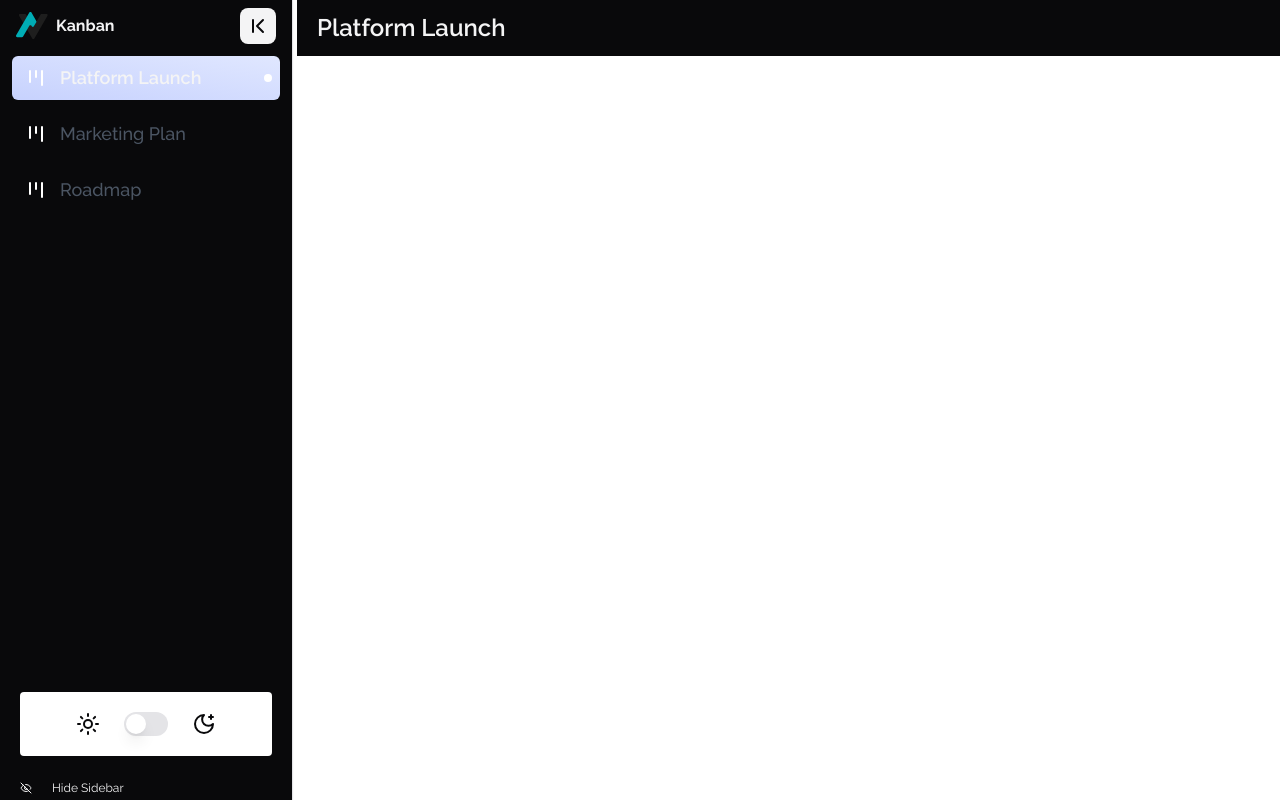
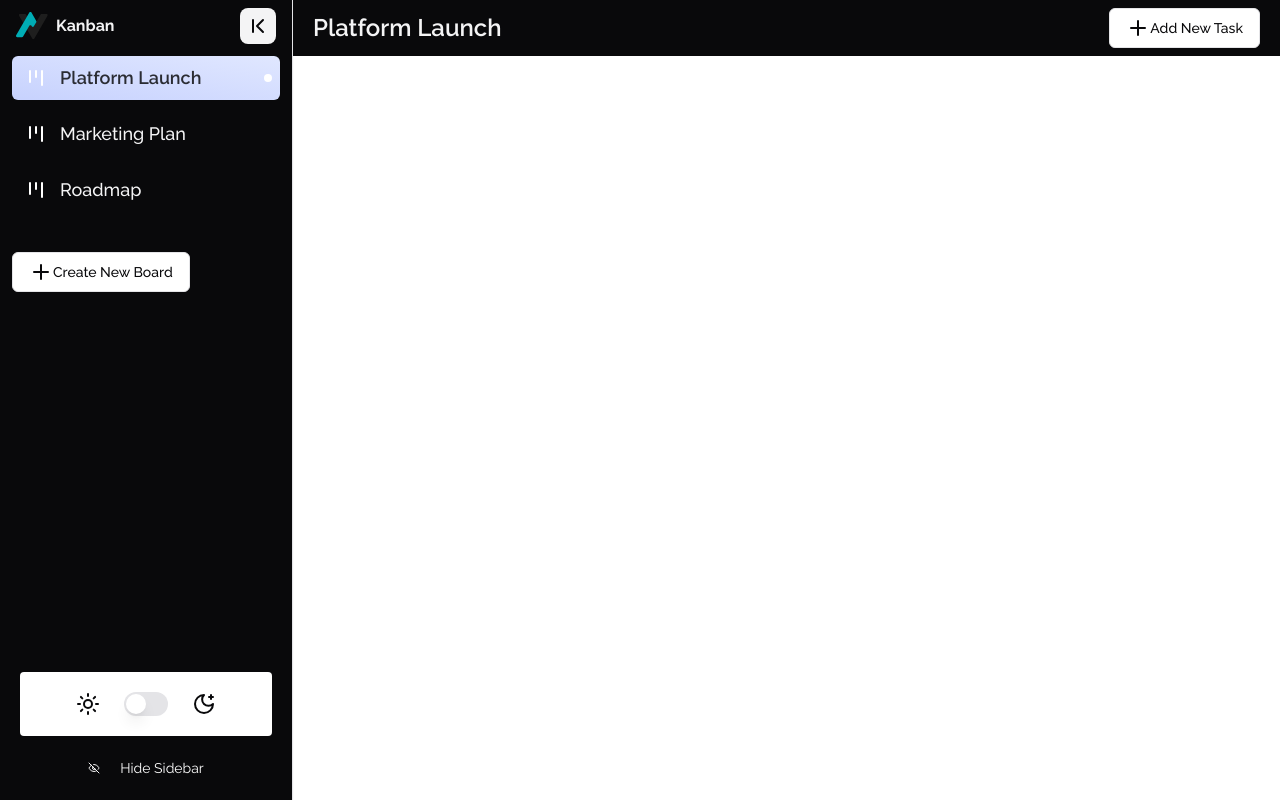
Before and after one commit to Headbwoi/sync, a Next.js app: page / in a window 1280 px wide. Built offline with nearby package versions, Linux system fonts and the light colour scheme.

Commit message:
add task n board modals

```diff
--- a/package.json
+++ b/package.json
@@ -9,6 +9,7 @@
     "lint": "next lint"
   },
   "dependencies": {
+    "@hookform/resolvers": "^3.2.0",
     "@radix-ui/react-accordion": "^1.1.2",
     "@radix-ui/react-aspect-ratio": "^1.0.3",
     "@radix-ui/react-checkbox": "^1.0.4",
@@ -35,9 +36,11 @@
     "postcss": "8.4.27",
     "react": "18.2.0",
     "react-dom": "18.2.0",
+    "react-hook-form": "^7.45.4",
     "tailwind-merge": "^1.14.0",
     "tailwindcss": "3.3.3",
     "tailwindcss-animate": "^1.0.6",
-    "typescript": "5.1.6"
+    "typescript": "5.1.6",
+    "zod": "^3.22.0"
   }
 }
--- a/src/app/layout.tsx
+++ b/src/app/layout.tsx
@@ -20,7 +20,7 @@ export default function RootLayout({
     <html lang="en">
       <body className={`${raleway.className} bg-background`}>
         <ThemeProvider attribute="class" defaultTheme="system" enableSystem>
-          <div className="flex overflow-x-scroll">
+          <div className="flex min-w-full">
             <BoardContextProvider>
               <Sidebar />
               {children}
--- a/src/app/page.tsx
+++ b/src/app/page.tsx
@@ -1,10 +1,15 @@
+"use client"
 import PageHeader from "@/components/layouts/page-header"
+import { TaskContextProvider } from "@/context/task-context"
 
 export default function Home() {
   return (
-    <div className="relative w-full">
-      <PageHeader />
-      <main></main>
+    <div className="relative min-w-screen w-full">
+      <TaskContextProvider>
+        <PageHeader />
+
+        <main className=""></main>
+      </TaskContextProvider>
     </div>
   )
 }
--- /dev/null
+++ b/src/components/boards/create-new-board.tsx
@@ -0,0 +1,95 @@
+import { Button } from "@/components/ui/button"
+import {
+  Dialog,
+  DialogContent,
+  DialogDescription,
+  DialogFooter,
+  DialogHeader,
+  DialogTitle,
+  DialogTrigger,
+} from "@/components/ui/dialog"
+import { Input } from "@/components/ui/input"
+import { useMediaQuery } from "@/hooks/useMediaQuery"
+import { PlusIcon } from "lucide-react"
+import { Textarea } from "../ui/textarea"
+import {
+  Select,
+  SelectContent,
+  SelectItem,
+  SelectTrigger,
+  SelectValue,
+} from "../ui/select"
+
+export function CreateNewBoard({ expanded }: { expanded: boolean }) {
+  const matches = useMediaQuery("(min-width: 768px)")
+  return (
+    <Dialog>
+      <DialogTrigger asChild>
+        <Button variant={"outline"}>
+          {!expanded ? (
+            <PlusIcon />
+          ) : matches ? (
+            <>
+              <PlusIcon /> Create New Board
+            </>
+          ) : (
+            <PlusIcon />
+          )}
+        </Button>
+      </DialogTrigger>
+      <DialogContent className="sm:max-w-[425px]">
+        <DialogHeader>
+          <DialogTitle>Create New Boards</DialogTitle>
+          <DialogDescription>
+            Add a new board to your board here
+          </DialogDescription>
+        </DialogHeader>
+        <form className="flex flex-col gap-4 py-4">
+          {/* title */}
+          <div className="flex flex-col items-start gap-4">
+            <label htmlFor="title" className="text-sm text-right">
+              Title
+            </label>
+            <Input
+              id="title"
+              className="col-span-3"
+              placeholder="e.g. take coffee break"
+            />
+          </div>
+
+          {/* description */}
+          <div className="flex flex-col items-start gap-5">
+            <label htmlFor="description" className="text-sm text-right">
+              Description
+            </label>
+            <Textarea
+              id="description"
+              className="col-span-3"
+              placeholder="e.g. it is always good to take a break and touch grass"
+            />
+          </div>
+
+          {/* status */}
+          <div className="flex flex-col items-start gap-5">
+            <label htmlFor="status" className="text-sm text-right">
+              Status
+            </label>
+            <Select>
+              <SelectTrigger>
+                <SelectValue placeholder="Todo" />
+              </SelectTrigger>
+              <SelectContent>
+                <SelectItem value="todo">Todo</SelectItem>
+                <SelectItem value="doing">Doing</SelectItem>
+                <SelectItem value="done">Done</SelectItem>
+              </SelectContent>
+            </Select>
+          </div>
+        </form>
+        <DialogFooter>
+          <Button type="submit">Save changes</Button>
+        </DialogFooter>
+      </DialogContent>
+    </Dialog>
+  )
+}
--- a/src/components/layouts/page-header.tsx
+++ b/src/components/layouts/page-header.tsx
@@ -1,14 +1,26 @@
 "use client"
 
 import { useBoardContext } from "@/context/board-context"
+import { Button } from "../ui/button"
+import { useMediaQuery } from "@/hooks/useMediaQuery"
+import { PlusIcon } from "lucide-react"
+import { useTaskContext } from "@/context/task-context"
+import { AddTaskModal } from "../tasks/add-task-modal"
 
 function PageHeader() {
-  const { boards, selectedBoard, setSelectedBoard } = useBoardContext()
+  const { selectedBoard } = useBoardContext()
+  const matches = useMediaQuery("(min-width: 768px)")
+  const { setOpenTaskModal } = useTaskContext()
+
   return (
-    <div className="absolute top-0 flex items-center w-full h-12 px-5 ml-1 lg:h-14 bg-foreground">
+    <div
+      className={` flex items-center justify-between h-12 px-5 lg:h-14 bg-foreground`}
+    >
       <p className="text-lg font-semibold capitalize lg:text-2xl text-secondary">
         {selectedBoard}
       </p>
+
+      <AddTaskModal />
     </div>
   )
 }
--- a/src/components/layouts/side-bar.tsx
+++ b/src/components/layouts/side-bar.tsx
@@ -6,13 +6,16 @@ import {
   EyeOff,
   SunIcon,
   MoonStar,
+  PlusIcon,
 } from "lucide-react"
-import { useEffect, useState } from "react"
+import { useState } from "react"
 import { Icons } from "../icons"
 import { useBoardContext } from "@/context/board-context"
 import { useTheme } from "next-themes"
 import { useWindowSize } from "@/hooks/useWindowSize"
 import { Switch } from "../ui/switch"
+import { Button } from "../ui/button"
+import { CreateNewBoard } from "../boards/create-new-board"
 
 export default function Sidebar() {
   const [expanded, setExpanded] = useState(true)
@@ -39,12 +42,11 @@ export default function Sidebar() {
         </div>
 
         <>
-          <ul className="flex-1 px-3">
-            <div className="space-y-3">
+          <div className="flex-1 px-3">
+            <ul className="space-y-3">
               {boards.map((board) => {
                 const isActive = board === selectedBoard
                 return (
-                  <>
                   <SidebarItem
                     active={isActive}
                     alert={isActive}
@@ -52,14 +54,17 @@ export default function Sidebar() {
                     text={board}
                     key={board}
                   />
-                  </>
                 )
               })}
+            </ul>
+
+            <div className="pt-10">
+              <CreateNewBoard expanded={expanded} />
             </div>
-          </ul>
+          </div>
         </>
 
-        <section className="px-5 space-y-5">
+        <section className="p-5 space-y-5">
           <div
             className={`flex items-center justify-center gap-6 p-5 rounded-sm bg-background ${
               !expanded && "overflow-hidden w-0 invisible"
@@ -77,7 +82,7 @@ export default function Sidebar() {
           </div>
 
           <div
-            className={`flex items-center gap-5 text-xs cursor-pointer text-secondary ${
+            className={`flex items-center justify-center gap-5 text-sm cursor-pointer text-background ${
               !expanded && "overflow-hidden w-0"
             }`}
             onClick={() => setExpanded(false)}
@@ -112,14 +117,13 @@ export function SidebarItem({
         transition-colors group
         ${
           active
-            ? "bg-gradient-to-tr from-indigo-200 to-indigo-100 text-secondary font-semibold"
-            : "hover:bg-indigo-50 text-gray-600"
+            ? "bg-gradient-to-tr from-indigo-200 to-indigo-100 text-black/80 font-semibold"
+            : "hover:bg-background hover:text-foreground text-muted"
         }
     `}
       onClick={() => setSelectedBoard(text)}
-      key={text}
     >
-      <KanbanIcon className="text-card" />
+      <KanbanIcon className="text-card group-hover:text-foreground" />
       <span
         className={`overflow-hidden transition-all capitalize ${
           expanded ? "w-52 ml-3" : "w-0"
--- /dev/null
+++ b/src/components/tasks/add-task-modal.tsx
@@ -0,0 +1,123 @@
+import { Button } from "@/components/ui/button"
+import {
+  Dialog,
+  DialogContent,
+  DialogDescription,
+  DialogFooter,
+  DialogHeader,
+  DialogTitle,
+  DialogTrigger,
+} from "@/components/ui/dialog"
+import { Input } from "@/components/ui/input"
+import { useMediaQuery } from "@/hooks/useMediaQuery"
+import { PlusIcon } from "lucide-react"
+import { Textarea } from "../ui/textarea"
+import {
+  Select,
+  SelectContent,
+  SelectItem,
+  SelectTrigger,
+  SelectValue,
+} from "../ui/select"
+import { useForm } from "react-hook-form"
+import { z } from "zod"
+import { zodResolver } from "@hookform/resolvers/zod"
+
+const TaskSchema = z.object({
+  title: z.string(),
+  description: z.string(),
+  // status: z.enum(["todo", "done", "pending"])
+  status: z.string(),
+  //   sub_tasks: z.array(z.string()),
+})
+
+type TaskType = z.infer<typeof TaskSchema>
+
+export function AddTaskModal() {
+  const matches = useMediaQuery("(min-width: 768px)")
+
+  const {
+    handleSubmit,
+    register,
+    formState: { errors },
+  } = useForm<TaskType>({
+    resolver: zodResolver(TaskSchema),
+  })
+
+  const onSubmit = (tasks: TaskType) => {
+    console.log(tasks)
+  }
+
+  return (
+    <Dialog>
+      <DialogTrigger asChild>
+        <Button variant={"outline"}>
+          {matches ? (
+            <>
+              <PlusIcon /> Add New Task
+            </>
+          ) : (
+            <PlusIcon />
+          )}
+        </Button>
+      </DialogTrigger>
+      <DialogContent>
+        <DialogHeader>
+          <DialogTitle>Add New Task</DialogTitle>
+          <DialogDescription>
+            Add a new task to your board here
+          </DialogDescription>
+        </DialogHeader>
+        <form
+          className="flex flex-col gap-4 py-4"
+          onSubmit={handleSubmit(onSubmit)}
+        >
+          {/* title */}
+          <div className="flex flex-col items-start gap-4">
+            <label htmlFor="title" className="text-sm text-right">
+              Title
+            </label>
+            <Input
+              id="title"
+              className="col-span-3"
+              placeholder="e.g. take coffee break"
+              {...register("title")}
+            />
+          </div>
+
+          {/* description */}
+          <div className="flex flex-col items-start gap-5">
+            <label htmlFor="description" className="text-sm text-right">
+              Description
+            </label>
+            <Textarea
+              id="description"
+              className="col-span-3"
+              placeholder="e.g. it is always good to take a break and touch grass"
+              {...register("description")}
+            />
+          </div>
+
+          {/* status */}
+          <div className="flex flex-col items-start gap-5">
+            <label htmlFor="status" className="text-sm text-right">
+              Status
+            </label>
+            <Select {...register("status")}>
+              <SelectTrigger>
+                <SelectValue placeholder="Todo" />
+              </SelectTrigger>
+              <SelectContent>
+                <SelectItem value="todo">Todo</SelectItem>
+                <SelectItem value="doing">Doing</SelectItem>
+                <SelectItem value="done">Done</SelectItem>
+              </SelectContent>
+            </Select>
+          </div>
+          <Button type="submit">Save changes</Button>
+        </form>
+        <DialogFooter></DialogFooter>
+      </DialogContent>
+    </Dialog>
+  )
+}
--- /dev/null
+++ b/src/components/ui/textarea.tsx
@@ -0,0 +1,24 @@
+import * as React from "react"
+
+import { cn } from "@/lib/utils"
+
+export interface TextareaProps
+  extends React.TextareaHTMLAttributes<HTMLTextAreaElement> {}
+
+const Textarea = React.forwardRef<HTMLTextAreaElement, TextareaProps>(
+  ({ className, ...props }, ref) => {
+    return (
+      <textarea
+        className={cn(
+          "flex min-h-[80px] w-full rounded-md border border-input bg-background px-3 py-2 text-sm ring-offset-background placeholder:text-muted-foreground focus-visible:outline-none focus-visible:ring-2 focus-visible:ring-ring focus-visible:ring-offset-2 disabled:cursor-not-allowed disabled:opacity-50",
+          className
+        )}
+        ref={ref}
+        {...props}
+      />
+    )
+  }
+)
+Textarea.displayName = "Textarea"
+
+export { Textarea }
--- a/src/context/board-context.tsx
+++ b/src/context/board-context.tsx
@@ -5,6 +5,8 @@ type BoardContextType = {
   boards: string[]
   selectedBoard: string
   setSelectedBoard: React.Dispatch<React.SetStateAction<string>>
+  openCreateNewBoard: boolean
+  setOpenCreateNewBoard: React.Dispatch<React.SetStateAction<boolean>>
 }
 
 export const BoardContext = React.createContext<BoardContextType>(
@@ -19,9 +21,18 @@ export const BoardContextProvider = ({
   const boards = ["platform Launch", "marketing plan", "roadmap"]
 
   const [selectedBoard, setSelectedBoard] = React.useState(boards[0])
+  const [openCreateNewBoard, setOpenCreateNewBoard] = React.useState(false)
 
   return (
-    <BoardContext.Provider value={{ boards, selectedBoard, setSelectedBoard }}>
+    <BoardContext.Provider
+      value={{
+        boards,
+        selectedBoard,
+        setSelectedBoard,
+        openCreateNewBoard,
+        setOpenCreateNewBoard,
+      }}
+    >
       {children}
     </BoardContext.Provider>
   )
--- /dev/null
+++ b/src/context/task-context.tsx
@@ -0,0 +1,26 @@
+"use client"
+
+import React from "react"
+
+type TaskContextType = {
+  openTaskModal: boolean
+  setOpenTaskModal: React.Dispatch<React.SetStateAction<boolean>>
+}
+
+const TaskContext = React.createContext<TaskContextType>({} as TaskContextType)
+
+export const TaskContextProvider = ({
+  children,
+}: {
+  children: React.ReactNode
+}) => {
+  const [openTaskModal, setOpenTaskModal] = React.useState(false)
+
+  return (
+    <TaskContext.Provider value={{ openTaskModal, setOpenTaskModal }}>
+      {children}
+    </TaskContext.Provider>
+  )
+}
+
+export const useTaskContext = () => React.useContext(TaskContext)
```
Also changed, not shown: 1 other file (tests, documents, lock files or other folders). Lines whose indentation alone changed are shown as unchanged.
